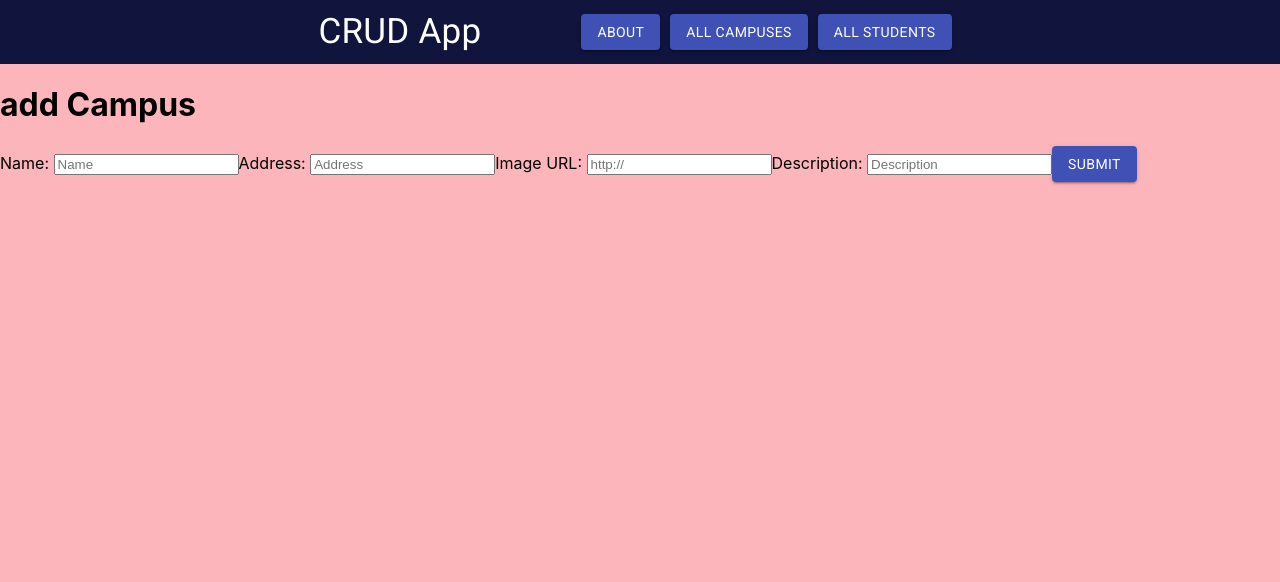
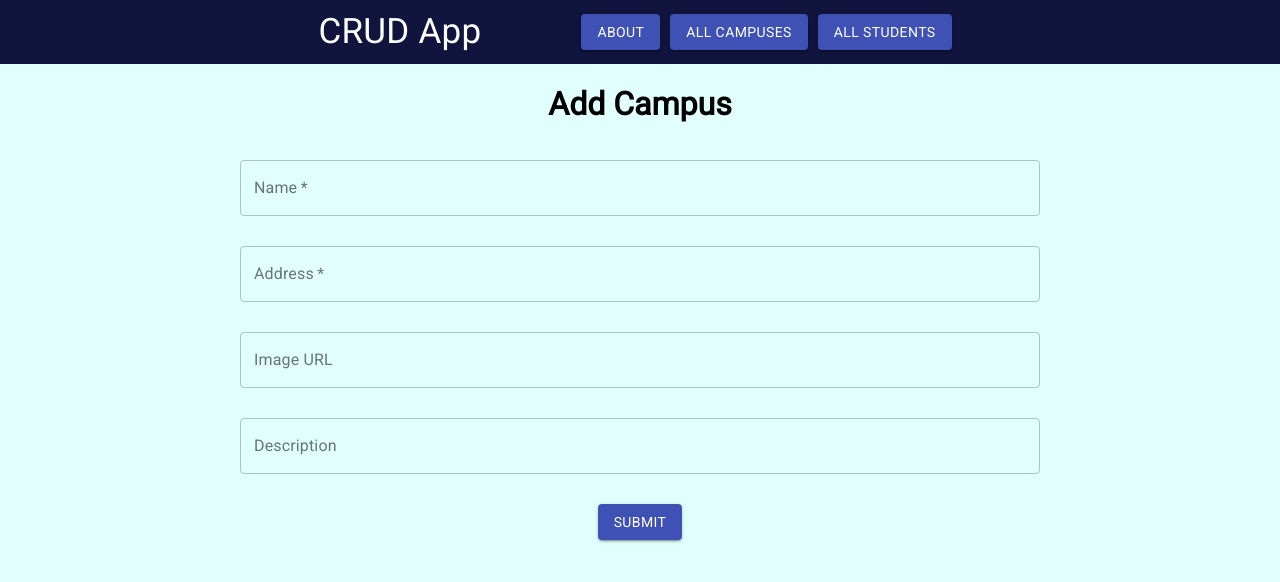
Before and after one commit to goferboy/CSCI-39548-Summer2021-Final-Frontend, a React (Create React App) app: page /campus/add in a window 1280 px wide. Shown: the top 582 px of the page. Built offline with nearby package versions, Linux system fonts and the light colour scheme; no server answers.

Commit message:
Styled Add Campus View

```diff
--- a/src/App.css
+++ b/src/App.css
@@ -1,5 +1,6 @@
 .App {
-  background-color: #fcb6bb;
+  font-family: 'Roboto', 'sans-serif';
+  background-color: rgb(224, 255, 253);
   min-height: 100vh;
 }
 
--- /dev/null
+++ b/src/components/css/AddCampusView.css
@@ -0,0 +1,15 @@
+#add-campus {
+    display: flex;
+    flex-flow: column nowrap;
+    justify-content: center;
+    align-items: center;
+}
+
+#add-campus-form {
+    display: flex;
+    flex-flow: column nowrap;
+
+    align-items: center;
+    width: 70%;
+    max-width: 800px;
+}
--- a/src/components/css/AllCampusesView.css
+++ b/src/components/css/AllCampusesView.css
@@ -9,7 +9,6 @@ a:active {
 }
 
 #all-campuses {
-    font-family: 'Roboto', sans-serif;
     display: flex;
     flex-flow: column nowrap;
     justify-content: center;
--- a/src/components/css/CampusView.css
+++ b/src/components/css/CampusView.css
@@ -1,5 +1,5 @@
 .campus-view {
-    font-family: 'Roboto', sans-serif;;
+    font-family: 'Roboto', sans-serif;
     display: flex;
     flex-flow: column nowrap;
     align-items: center;
--- a/src/components/views/AddCampusView.js
+++ b/src/components/views/AddCampusView.js
@@ -1,21 +1,40 @@
 import PropTypes from "prop-types";
 import { Link } from "react-router-dom";
 import Button from '@material-ui/core/Button';
+import TextField from '@material-ui/core/TextField';
+import { makeStyles } from '@material-ui/core/styles';
+import "../css/AddCampusView.css";
+const useStyles = makeStyles(theme => ({
+  root: {
+    margin: "15px"
+  }
+}));
 
 const AddCampusView = (props) => {
+  const classes = useStyles();
   return (
-    <div>
-        <h1>add Campus</h1>
-        <form onSubmit={props.handleSubmit}>
-            <label htmlFor="name">Name: </label>
-            <input type="text" name="name" placeholder="Name" required />
-            <label htmlFor="address">Address: </label>
-            <input type="text" name="address" placeholder="Address" required />
-            <label htmlFor="imageURL">Image URL: </label>
-            <input type="text" name="imageURL" placeholder="http://" />
-            <label htmlFor="description">Description: </label>
-            <input type="text" name="description" placeholder="Description" />
-            <Button type="submit" className="edit-submit" variant="contained" color="primary">Submit</Button>
+    <div id="add-campus">
+        <h1>Add Campus</h1>
+        <form id="add-campus-form" onSubmit={props.handleSubmit}>
+          <TextField
+              className={classes.root}
+              variant="outlined" label="Name" name="name"
+              fullWidth required/>
+          <TextField
+              className={classes.root}
+              variant="outlined" label="Address" name="address"
+              fullWidth required/>
+          <TextField
+              className={classes.root}
+              variant="outlined" label="Image URL" name="imageURL"
+              fullWidth />
+          <TextField
+              className={classes.root}
+              variant="outlined" label="Description" name="description"
+              fullWidth/>
+          <Button
+              className={classes.root} type="submit"
+              variant="contained" color="primary">Submit</Button>
         </form>
     </div>
   );
--- a/src/components/views/EditCampusView.js
+++ b/src/components/views/EditCampusView.js
@@ -1,6 +1,5 @@
 import Button from '@material-ui/core/Button';
 import TextField from '@material-ui/core/TextField';
-import Box from '@material-ui/core/Box';
 import { makeStyles } from '@material-ui/core/styles';
 import { Link } from 'react-router-dom';
 import "../css/EditCampusView.css";
```
